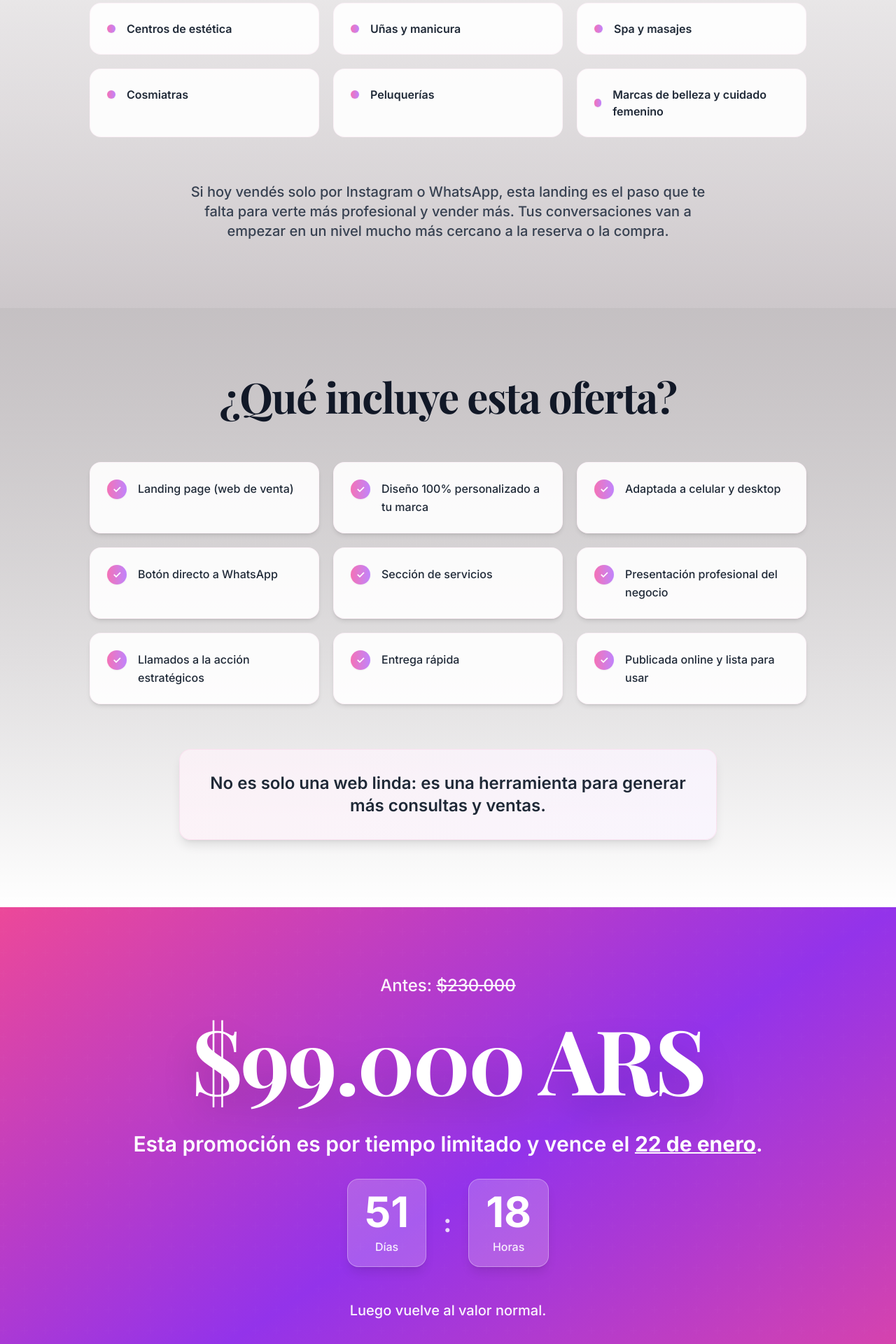
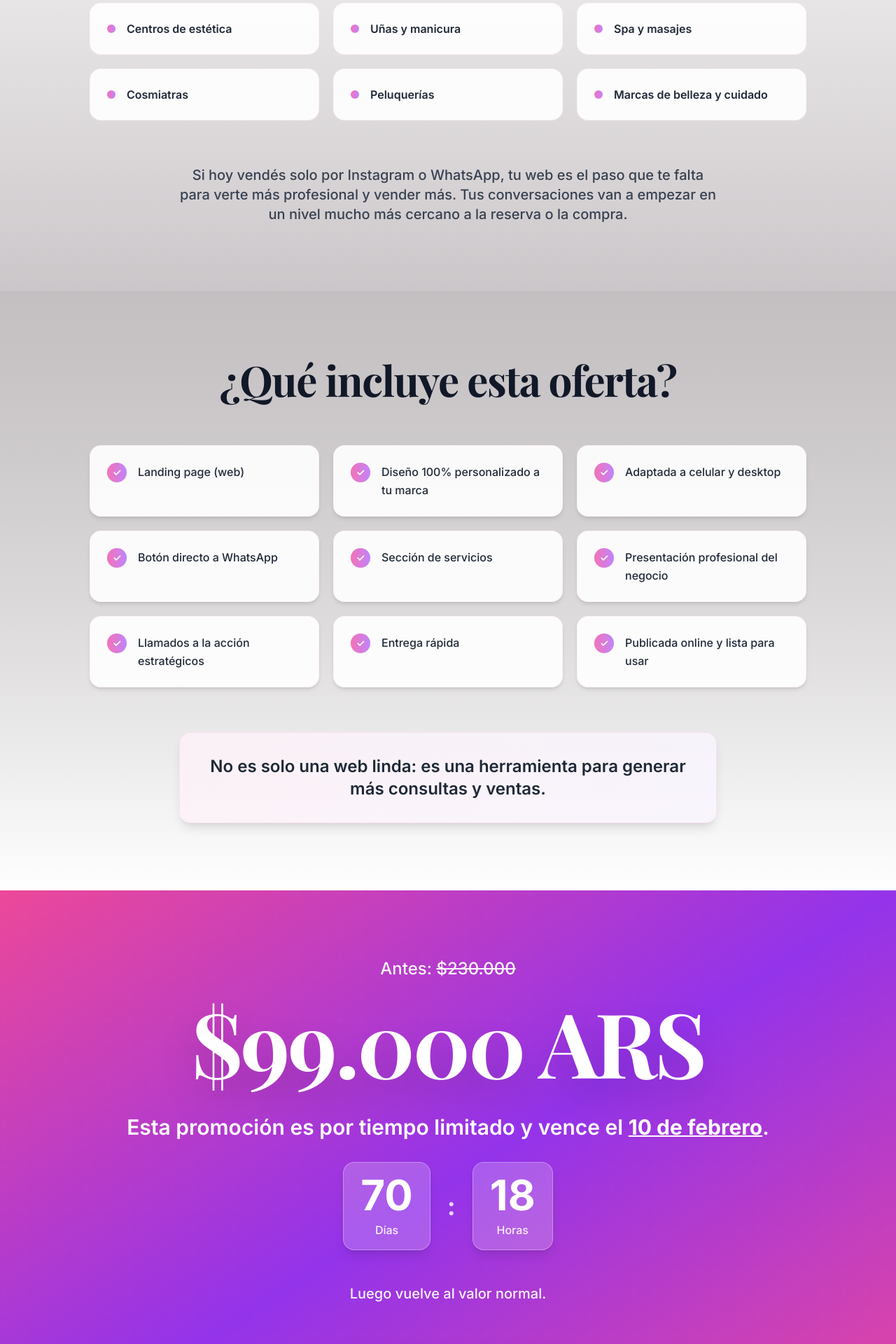
Before and after one commit to enzo369-htm/Portfolio-web, a Next.js app: page /oferta in a window 1280 px wide. Shown: the part 1440-3360 px from the top of the page at 70% size. Built offline with nearby package versions, Linux system fonts and the light colour scheme; a web font is replaced by a local one.

Commit message:
Actualizar fecha de oferta en varios archivos para reflejar el nuevo plazo del 10 de febrero y ajustar textos relacionados con la web.

```diff
--- a/app/oferta/page.tsx
+++ b/app/oferta/page.tsx
@@ -15,8 +15,8 @@ export default function OfertaPage() {
   useEffect(() => {
     const calculateTimeLeft = () => {
       const now = new Date()
-      // 22 de enero 2026, 18:00 (mes 0 = enero, ya que los meses van de 0-11)
-      const targetDate = new Date(2026, 0, 22, 18, 0, 0)
+      // 10 de febrero 2026, 18:00 (mes 1 = febrero, ya que los meses van de 0-11)
+      const targetDate = new Date(2026, 1, 10, 18, 0, 0)
       const difference = targetDate.getTime() - now.getTime()
 
       if (difference > 0) {
@@ -173,7 +173,7 @@ export default function OfertaPage() {
       >
         <div className="max-w-5xl mx-auto opacity-0">
           <h2 className="text-4xl md:text-5xl lg:text-6xl font-display font-bold text-gray-900 text-center mb-6 tracking-tight">
-            ¿Para quién es esta landing?
+            ¿Para quién es esta Web?
           </h2>
           <p className="text-xl md:text-2xl text-gray-600 text-center mb-16 font-medium">
             Esta oferta está pensada especialmente para:
@@ -186,7 +186,7 @@ export default function OfertaPage() {
               "Spa y masajes",
               "Cosmiatras",
               "Peluquerías",
-              "Marcas de belleza y cuidado femenino"
+              "Marcas de belleza y cuidado"
             ].map((item, index) => (
               <div
                 key={index}
@@ -201,7 +201,7 @@ export default function OfertaPage() {
           </div>
 
           <p className="text-center text-lg md:text-xl text-gray-700 mt-16 max-w-3xl mx-auto font-medium leading-relaxed">
-            Si hoy vendés solo por Instagram o WhatsApp, esta landing es el paso que te falta para verte más profesional y vender más. Tus conversaciones van a empezar en un nivel mucho más cercano a la reserva o la compra.
+            Si hoy vendés solo por Instagram o WhatsApp, tu web es el paso que te falta para verte más profesional y vender más. Tus conversaciones van a empezar en un nivel mucho más cercano a la reserva o la compra.
           </p>
         </div>
       </section>
@@ -218,7 +218,7 @@ export default function OfertaPage() {
 
           <div className="grid md:grid-cols-2 lg:grid-cols-3 gap-5 mb-16">
             {[
-              "Landing page (web de venta)",
+              "Landing page (web)",
               "Diseño 100% personalizado a tu marca",
               "Adaptada a celular y desktop",
               "Botón directo a WhatsApp",
@@ -263,7 +263,7 @@ export default function OfertaPage() {
             $99.000 ARS
           </h2>
           <p className="text-xl md:text-2xl lg:text-3xl mb-8 font-semibold">
-            Esta promoción es por tiempo limitado y vence el <span className="font-bold underline decoration-2">22 de enero</span>.
+            Esta promoción es por tiempo limitado y vence el <span className="font-bold underline decoration-2">10 de febrero</span>.
           </p>
 
           {/* Contador regresivo */}
@@ -313,9 +313,7 @@ export default function OfertaPage() {
               "Te ahorrás responder siempre las mismas preguntas por WhatsApp.",
               "Los clientes llegan al chat ya informados y convencidos de comprar.",
               "Transmitís confianza, orden y profesionalismo.",
-              "Podés mostrar servicios, precios, resultados y testimonios en un solo lugar.",
-              "Vendés incluso mientras estás atendiendo clientes.",
-              "No dependés solo del algoritmo de Instagram."
+              "Podés mostrar servicios, precios, resultados y testimonios en un solo lugar."
             ].map((item, index) => (
               <div
                 key={index}
@@ -352,7 +350,7 @@ export default function OfertaPage() {
               "Armo el diseño a medida",
               "Te muestro el avance",
               "Ajustamos detalles",
-              "Publicamos tu landing",
+              "Publicamos tu Web",
               "Empezás a recibir consultas"
             ].map((step, index) => (
               <div
@@ -368,7 +366,7 @@ export default function OfertaPage() {
           </div>
 
           <p className="text-center text-xl md:text-2xl text-gray-600 mt-16 font-semibold">
-            En un plazo de 3 dias tenes tu web funcionando
+            En un plazo de 7 dias tenes tu web funcionando
           </p>
         </div>
       </section>
@@ -384,7 +382,7 @@ export default function OfertaPage() {
           </h2>
 
           <p className="text-xl md:text-2xl text-gray-700 text-center mb-8 leading-relaxed max-w-4xl mx-auto font-medium">
-            Soy desarrollador y estratega digital. Creo páginas web y landings enfocadas en conversión, no solo en diseño. Trabajo con marcas, emprendimientos y proyectos que quieren vender en serio por internet, no depender solo de redes sociales.
+            Soy desarrollador y estratega digital. Creo páginas web y landings enfocadas en conversión, no solo en diseño. Trabajo con marcas, emprendimientos y proyectos que quieren vender usando internet.
           </p>
 
           <div className="text-center mb-16">
@@ -431,7 +429,7 @@ export default function OfertaPage() {
         ></div>
         <div className="max-w-5xl mx-auto text-center opacity-0 relative z-10" data-content="true">
           <h2 className="text-4xl md:text-6xl lg:text-7xl font-display font-bold mb-10 tracking-tight drop-shadow-2xl">
-            Aprovechá la oferta antes del 22 de enero
+            Aprovechá la oferta antes del 10 de febrero
           </h2>
 
           {/* Contador regresivo */}
--- a/components/Navbar.tsx
+++ b/components/Navbar.tsx
@@ -51,7 +51,7 @@ export default function Navbar() {
             className="text-sm md:text-base font-medium hover:opacity-90 transition-opacity flex items-center gap-2"
           >
             <span>✨</span>
-            <span>Oferta activa: Landing pages a $100.000 hasta el 22 de enero</span>
+            <span>Oferta activa: Landing pages a $100.000 hasta el 10 de febrero</span>
             <span className="font-bold">→ Ver más</span>
           </a>
         </div>
```
